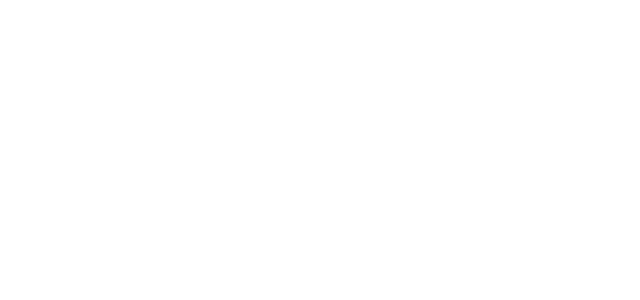
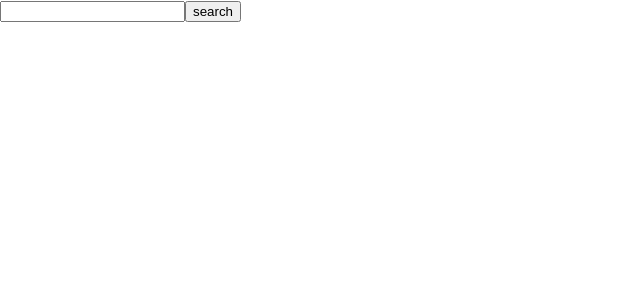
Before and after one commit to Mitch281/react-weather-app, a React (Create React App) app: page / in a window 1280 px wide. Shown: the top 300 px of the page, without its empty margins (0-640 px from the left). Built offline with nearby package versions, Linux system fonts and the light colour scheme.

Commit message:
Router working. Sending location from search bar to SearchResults component using us params.

```diff
--- a/package.json
+++ b/package.json
@@ -8,6 +8,7 @@
     "@testing-library/user-event": "^12.1.10",
     "react": "^17.0.2",
     "react-dom": "^17.0.2",
+    "react-router-dom": "^5.3.0",
     "react-scripts": "4.0.3",
     "web-vitals": "^1.0.1"
   },
--- a/src/App.js
+++ b/src/App.js
@@ -1,7 +1,22 @@
+import SearchWeather from "./Components/SearchWeather";
+import SearchResults from "./Components/SearchResults";
+import {BrowserRouter as Router, Route, Switch} from "react-router-dom";
+
 function App() {
   return (
-    <div className="App">
-    </div>
+    <Router>
+      <div className="App">
+        <Switch>
+          <Route exact path="/">
+            <SearchWeather />
+          </Route>
+          <Route exact path="/location=:location">
+            <SearchWeather />
+            <SearchResults />
+          </Route>
+        </Switch>
+      </div>
+    </Router>
   );
 }
 
--- /dev/null
+++ b/src/Components/SearchResults.js
@@ -0,0 +1,14 @@
+import React from 'react'
+import { useParams } from 'react-router-dom'
+
+const SearchResults = () => {
+    const { location } = useParams();
+
+    return (
+        <div>
+            {location}
+        </div>
+    )
+}
+
+export default SearchResults
--- /dev/null
+++ b/src/Components/SearchWeather.js
@@ -0,0 +1,21 @@
+import { Link } from "react-router-dom/cjs/react-router-dom.min"
+import { useState } from "react";
+
+const SearchWeather = () => {
+    const [location, setLocation] = useState("");
+
+    return (
+        <div>
+            <form>
+                <label htmlFor="location"></label>
+                <input type="text" id="location" value={location} onChange={(e) => setLocation(e.target.value)}/>
+
+                <Link to={`/location=${location}`}>
+                    <input type="submit" value="search" />
+                </Link>
+            </form>
+        </div>
+    )
+}
+
+export default SearchWeather
```
Also changed, not shown: 1 other file (tests, documents, lock files or other folders).
